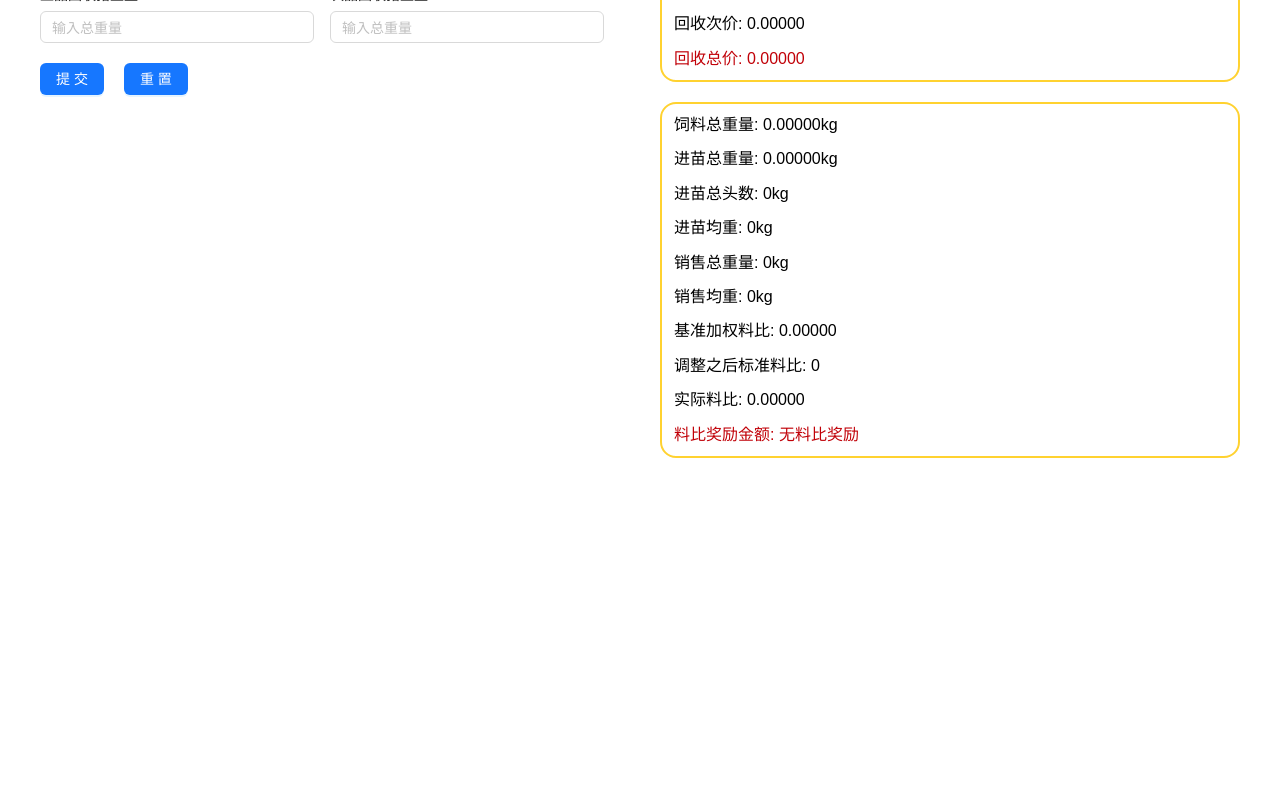
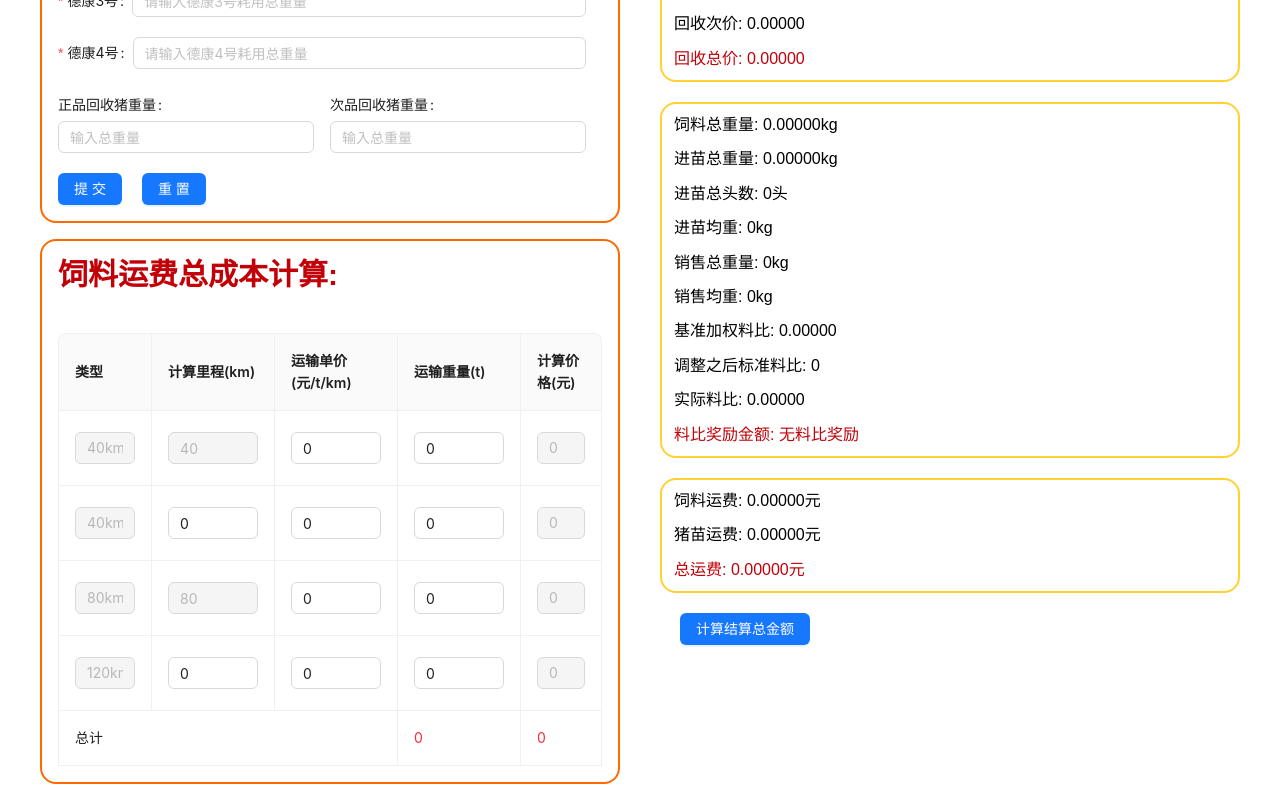
Before and after one commit to midshar86/pig-charge, a Vue app: page /#/home in a window 1280 px wide. Shown: the part 509-1309 px from the top of the page. Before the commit the page ends 987 px from the top, so only its background shows below. Built offline with nearby package versions, Linux system fonts and the light colour scheme.

Commit message:
--feature:饲料及猪苗运费完成

```diff
--- a/src/components/detail-info.vue
+++ b/src/components/detail-info.vue
@@ -5,6 +5,7 @@
       <RangePrice
         :form-value="formValue"
         :settlement-plan="settlementPlan"
+        ref="smallRef"
       />
     </div>
     <div class="border-amber-300 border-2 my-5 p-3 rounded-2xl flex flex-col gap-4">
@@ -24,27 +25,53 @@
     <div class="border-amber-300 border-2 my-5 p-3 rounded-2xl flex flex-col gap-4">
       <p>饲料总重量: {{ totalConcentrateWeight }}kg</p>
       <p>进苗总重量: {{ totalBuyPigWeight.totalWeight }}kg</p>
-      <p>进苗总头数: {{ totalBuyPigWeight.totalNum }}kg</p>
+      <p>进苗总头数: {{ totalBuyPigWeight.totalNum }}头</p>
       <p>进苗均重: {{ totalSalePigWeight }}kg</p>
       <p>销售总重量: {{ saleWeight }}kg</p>
       <p>销售均重: {{ saleAverageWeight }}kg</p>
       <p>基准加权料比: {{ weightedFeedRatio }}</p>
       <p>调整之后标准料比: {{ standardFeedRatio }}</p>
       <p>实际料比: {{ actualFeedRatio }}</p>
-      <p class="text-red-700">料比奖励金额: {{ feedRatioReward }}</p>
+      <p class="text-red-700">
+        料比奖励金额: {{ feedRatioReward ? feedRatioReward : '无料比奖励' }}
+      </p>
+    </div>
+    <div class="border-amber-300 border-2 my-5 p-3 rounded-2xl flex flex-col gap-4">
+      <p>饲料运费: {{ totalTransportMoney }}元</p>
+      <p>猪苗运费: {{ totalPigTranspotMoney }}元</p>
+      <p class="text-red-700">总运费: {{ totalTranportMoney }}元</p>
+    </div>
+    <div class="m-5">
+      <a-button
+        type="primary"
+        @click="handleCulate"
+      >
+        计算结算总金额
+      </a-button>
     </div>
   </div>
 </template>
 
 <script setup>
-import { computed, watchEffect } from 'vue'
+import { computed, watchEffect, ref } from 'vue'
+import { message, Modal } from 'ant-design-vue'
 import { allPlans, baseFeedRatio } from '@/config/contract-info'
 import RangePrice from '@/components/range-price.vue'
 import { breedType, totalPigWeightMapper } from '@/views/Home/form-fields'
+
+const smallRef = ref(null)
 const props = defineProps({
   formValue: {
     type: Object,
     default: () => ({})
+  },
+  tableData: {
+    type: Array,
+    default: () => []
+  },
+  validateStatus: {
+    type: Boolean,
+    default: false
   }
 })
 
@@ -234,7 +261,9 @@ const actualFeedRatio = computed(() => {
   // const { saleWeight } = props.formValue
   const { totalWeight } = totalBuyPigWeight.value
   const res =
-    saleWeight.value && totalWeight ? totalConcentrateWeight.value / (saleWeight.value - totalWeight) : 0
+    saleWeight.value && totalWeight
+      ? totalConcentrateWeight.value / (saleWeight.value - totalWeight)
+      : 0
   return Number(res).toFixed(5)
 })
 
@@ -252,12 +281,65 @@ const feedRatioReward = computed(() => {
     const res = lessFeed * 2.5
     return actual && standard && totalSaleWeight && buyTotalWeight ? res.toFixed(5) : 0
   } else {
-    return '无料比奖励'
+    return 0
   }
 })
 
+// 计算饲料总运费
+const totalTransportMoney = computed(() => {
+  console.log('表格数据=======》', props.tableData)
+
+  const res = props.tableData.reduce((total, item) => {
+    return total + item.totalPrice
+  }, 0)
+  return res.toFixed(5)
+})
+
+// 计算猪苗总运费
+const totalPigTranspotMoney = computed(() => {
+  const res = Number(totalBuyPigWeight.value.totalNum) * 2
+  return res.toFixed(5)
+})
+
+// 计算总运费
+const totalTranportMoney = computed(() => {
+  return Number(Number(totalTransportMoney.value) + Number(totalPigTranspotMoney.value)).toFixed(5)
+})
+
+// 计算结算总金额
+function handleCulate() {
+  const transportFee = Number(totalTransportMoney.value)
+  if (!props.validateStatus) {
+    message.error('请先填写完整信息')
+  } else if (!transportFee) {
+    message.error('请先填写运输费用')
+  } else {
+    const finallyMoney =
+      Number(totalRecyclePrice.value) -
+      Number(smallRef.value.totalBreedCost) -
+      Number(totalConcentrateMoney.value) +
+      Number(feedRatioReward.value) -
+      Number(totalTranportMoney.value)
+    console.log(
+      totalRecyclePrice.value,
+      smallRef.value.totalBreedCost,
+      totalConcentrateMoney.value,
+      feedRatioReward.value,
+      totalTranportMoney.value
+    )
+    Modal.success({
+      content: `结算总金额为：${finallyMoney}`
+    })
+  }
+}
+
 watchEffect(() => {
   console.log('totalSaleNum', totalSaleNum.value)
+})
+
+defineExpose({
+  totalBuyPigWeight,
+  saleWeight
 })
 </script>
 
--- /dev/null
+++ b/src/components/editable-table.vue
@@ -0,0 +1,110 @@
+<template>
+  <a-table
+    :columns="columns"
+    :data-source="dataSource"
+    bordered
+    :pagination="false"
+  >
+    <template #bodyCell="{ column, index, record }">
+      <a-input
+        v-if="column.dataIndex === 'type'"
+        v-model:value="dataSource[index][column.dataIndex]"
+        disabled
+      />
+      <a-input-number
+        v-else-if="column.dataIndex !== 'totalPrice'"
+        v-model:value="dataSource[index][column.dataIndex]"
+        style="margin: 5px 0"
+        :disabled="disabledInput(column, index)"
+        :min="minMaxInput(column, index).min"
+        :max="minMaxInput(column, index).max"
+      />
+      <a-input
+        v-else-if="column.calc"
+        :value="column.calc(record, total => (dataSource[index][column.dataIndex] = total))"
+        disabled
+      />
+    </template>
+    <!-- 总结行 -->
+    <template #summary>
+      <a-table-summary-row>
+        <a-table-summary-cell :col-span="3">
+          总计
+        </a-table-summary-cell>
+        <a-table-summary-cell>
+          <span class="text-red-500">{{ totalStatistics.totalWeight }}</span>
+        </a-table-summary-cell>
+        <a-table-summary-cell>
+          <span class="text-red-500">{{ totalStatistics.totalPrice }}</span>
+        </a-table-summary-cell>
+      </a-table-summary-row>
+    </template>
+  </a-table>
+</template>
+
+<script setup>
+import { computed } from 'vue'
+import { disabledIndex } from '@/views/Home/transport-fields'
+const dataSource = defineModel('dataSource', {
+  type: Array
+})
+defineProps({
+  columns: {
+    type: Array,
+    default: () => []
+  }
+})
+
+// 计算哪些单元格不能修改
+function disabledInput(column, index) {
+  const cond1 = column.dataIndex === 'type'
+  const cond2 = column.dataIndex === 'distance' && disabledIndex.includes(index)
+  const cond3 = column.dataIndex === 'totalPrice'
+  return cond1 || cond2 || cond3
+}
+
+function minMaxInput(column, index) {
+  const { dataIndex } = column
+  if (dataIndex === 'distance') {
+    switch (index) {
+      case 1:
+        return {
+          min: 40,
+          max: 80
+        }
+      case 3:
+        return {
+          min: 120,
+          max: 9999999
+        }
+      default:
+        return {
+          min: 0,
+          max: 9999999
+        }
+    }
+  } else {
+    return {
+      min: 0
+    }
+  }
+}
+
+console.log('dataSource======', dataSource.value)
+
+// 计算总结栏数据
+const totalStatistics = computed(() => {
+  const res = {
+    totalWeight: 0,
+    totalPrice: 0
+  }
+  dataSource.value.reduce((acc, { weight, totalPrice }) => {
+    acc.totalWeight += weight
+    acc.totalPrice += totalPrice
+    return acc
+  }, res)
+  return res
+})
+</script>
+
+<style scoped lang="scss"></style>
--- a/src/components/range-price.vue
+++ b/src/components/range-price.vue
@@ -25,7 +25,7 @@
 </template>
 
 <script setup>
-import { computed } from 'vue'
+import { computed, inject, provide } from 'vue'
 import { breedType } from '@/views/Home/form-fields'
 const props = defineProps({
   formValue: {
@@ -86,6 +86,10 @@ const totalBreedCost = computed(() => {
   }, 0)
   return res.toFixed(5)
 })
+
+defineExpose({
+  totalBreedCost
+})
 </script>
 
 <style scoped lang="scss"></style>
--- a/src/views/Home/form-fields.js
+++ b/src/views/Home/form-fields.js
@@ -12,6 +12,7 @@ function validatePrice(msg) {
   return [generalRules(msg)]
 }
 
+// 苗种及饲料配置
 export const formOptions = {
   fields: [
     {
--- a/src/views/Home/home-view.vue
+++ b/src/views/Home/home-view.vue
@@ -1,15 +1,30 @@
 <template>
   <div class="flex gap-10">
     <div class="flex-1">
-      <DynamicForm
-        ref="dyFormRef"
-        v-model:value="formValue"
-        :config="config"
-        @on-submit="handleSubmit"
-      />
+      <div class="flex my-4 flex-col gap-10 border-2 box-border p-4 rounded-2xl border-orange-500">
+        <div class="font-bold text-red-700 text-3xl">苗种及饲料总成本计算:</div>
+        <DynamicForm
+          ref="dyFormRef1"
+          v-model:value="formValue1"
+          :config="config"
+          @on-submit="handleSubmit"
+        />
+      </div>
+      <div class="flex my-4 flex-col gap-10 border-2 box-border p-4 rounded-2xl border-orange-500">
+        <div class="font-bold text-red-700 text-3xl">饲料运费总成本计算:</div>
+        <EditableTable
+          v-model:data-source="tableSource"
+          :columns="tableColumns"
+        />
+      </div>
     </div>
     <div class="flex-1">
-      <DetailInfo :form-value="formValue" />
+      <DetailInfo
+        ref="infoRef"
+        :form-value="formValue1"
+        :table-data="tableSource"
+        :validate-status="validateStatus"
+      />
     </div>
   </div>
 </template>
@@ -18,11 +33,17 @@
 import { ref, watch } from 'vue'
 import DynamicForm from '@/components/dynamic-form.vue'
 import DetailInfo from '@/components/detail-info.vue'
+import EditableTable from '@/components/editable-table.vue'
 import { formOptions, initialForm, breedType } from './form-fields'
+import { tableColumns, distanceType, dataSource } from './transport-fields'
 import { cloneDeep } from 'lodash'
 import { message } from 'ant-design-vue'
-const formValue = ref(cloneDeep(initialForm))
-const dyFormRef = ref(null)
+const formValue1 = ref(cloneDeep(initialForm))
+const dyFormRef1 = ref(null)
+const infoRef = ref(null)
+const validateStatus = ref(false)
+
+const tableSource = ref(cloneDeep(dataSource))
 
 const config = ref(cloneDeep(formOptions))
 
@@ -43,7 +64,7 @@ function validateForm() {
     dlySaleAmount,
     binSaleAmount,
     trdSaleAmount
-  } = formValue.value
+  } = formValue1.value
   if (!dk2BuyNumber && !dlyBuyNumber && !binBuyNumber && !trdBuyNumber) {
     message.error('至少有一个猪苗数量不为空!')
     return false
@@ -60,15 +81,37 @@ function validateForm() {
     return false
   } else if (!dk2SaleAmount && !dlySaleAmount && !binSaleAmount && !trdSaleAmount) {
     message.error('至少有一个销售数量不为空!')
-  } else {
-    return true
+    return false
   }
+  for (let i = 0; i < breedType.length; i++) {
+    const item = breedType[i]
+    if (formValue1.value[item.buyNumberKey] < formValue1.value[item.salesAmountKey]) {
+      message.error(`${item.label}销售数量不能大于进苗数量`)
+      return false
+    }
+  }
+  if (infoRef.value.saleWeight < Number(infoRef.value.totalBuyPigWeight.totalWeight)) {
+    message.error(`销售重量不能小于总进苗重量`)
+    return false
+  }
+  message.success('苗种及饲料成本校验通过!')
+  return true
 }
 
 function handleSubmit() {
-  console.log('表单数据=======', formValue.value)
+  console.log('表单数据=======', formValue1.value, validateStatus.value)
   const res = validateForm()
-  res && dyFormRef.value.formRef.validate()
+  res &&
+    dyFormRef1.value.formRef
+      .validate()
+      .then(() => {
+        validateStatus.value = true
+        console.log('校验通过')
+      })
+      .catch(err => {
+        validateStatus.value = false
+        message.error('校验失败')
+      })
 }
 
 // 动态显示隐藏input
@@ -97,13 +140,13 @@ function dynamicAverageWeight(nv) {
   // 清空数量时，清空进苗均重与销售重量与销售数量
   tempList.forEach(({ buyAverageWeightKey, value, salesAmountKey }) => {
     if (!value) {
-      formValue.value[buyAverageWeightKey] = null
-      formValue.value[salesAmountKey] = null
+      formValue1.value[buyAverageWeightKey] = null
+      formValue1.value[salesAmountKey] = null
     }
   })
 }
 watch(
-  () => formValue.value,
+  () => formValue1.value,
   nv => {
     dynamicAverageWeight(nv)
   },
--- /dev/null
+++ b/src/views/Home/transport-fields.js
@@ -0,0 +1,48 @@
+export const tableColumns = [
+  {
+    title: '类型',
+    dataIndex: 'type',
+    width: '25%'
+  },
+  {
+    title: '计算里程(km)',
+    dataIndex: 'distance',
+    width: '20%'
+  },
+  {
+    title: '运输单价(元/t/km)',
+    dataIndex: 'price',
+    width: '10%'
+  },
+  {
+    title: '运输重量(t)',
+    dataIndex: 'weight',
+    width: '20%'
+  },
+  {
+    title: '计算价格(元)',
+    dataIndex: 'totalPrice',
+    width: '20%',
+    calc: (col, cb = () => {}) => {
+      const res = col.price * col.weight * col.distance
+      cb(res)
+      return res
+    }
+  }
+]
+
+export const distanceType = ['40km以内', '40km~80km', '80km~120km', '120km以上']
+export const disabledIndex = [0, 2]
+export const dataSource = Array.from({ length: 4 }).map((_, idx) => {
+  const key = crypto.randomUUID()
+  const type = distanceType[idx]
+  const distance = idx === 0 ? 40 : idx === 2 ? 80 : 0
+  return {
+    key,
+    type,
+    distance,
+    price: 0,
+    weight: 0,
+    totalPrice: 0
+  }
+})
```
